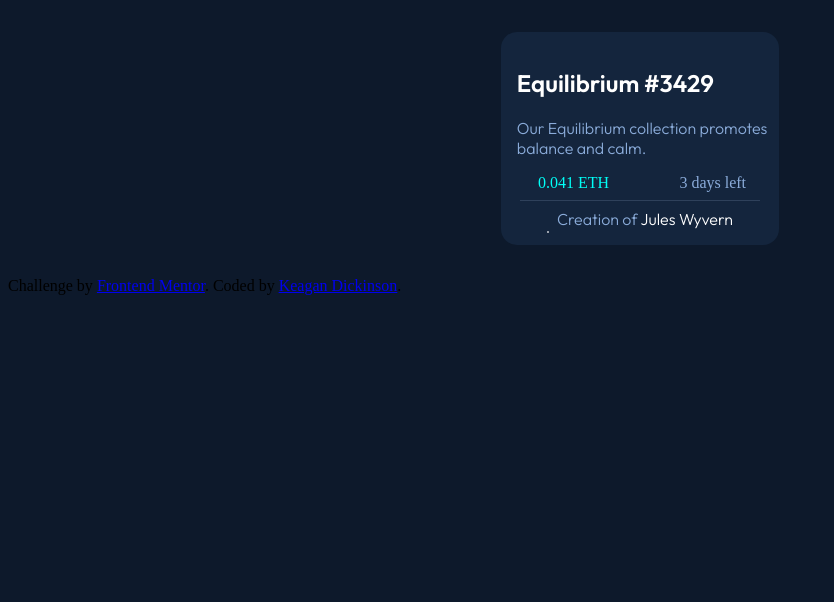
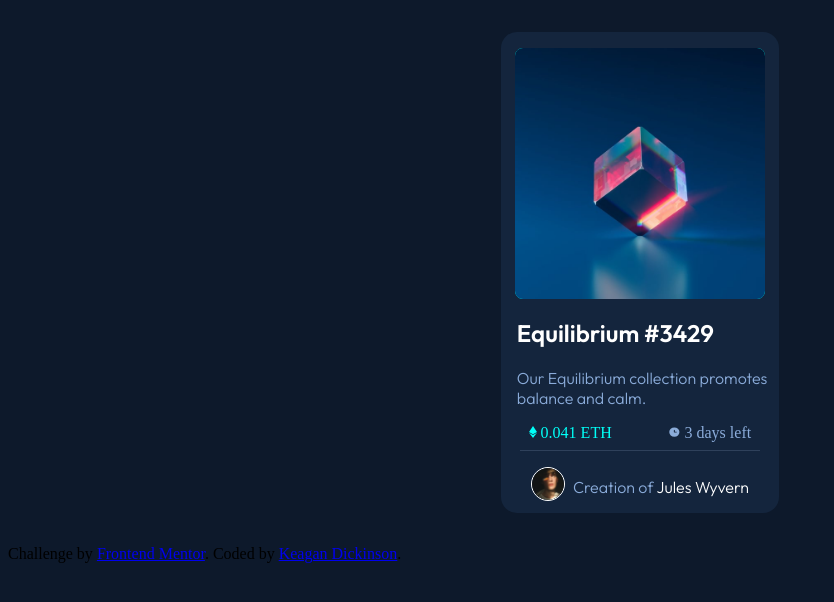
Before and after one commit to PhisherFTW/Developer-portfolio, a plain HTML site: page index.html in a window 1280 px wide. Shown: the whole page, without its empty margins (0-834 px from the left). Drawn offline with Linux system fonts and the light colour scheme.

Commit message:
Update, forgot to remove the folder extension
Fixed folder extension, for imgs

```diff
--- a/index.html
+++ b/index.html
@@ -18,20 +18,20 @@
 <body>
   <main class="card-body">
     <div class="container">
-      <img src="images/image-equilibrium.jpg" class="image-equil" alt="">
+      <img src="image-equilibrium.jpg" class="image-equil" alt="">
       <div class="middle">
-        <img src="images/icon-view.svg" alt="" class="eye middle">
+        <img src="icon-view.svg" alt="" class="eye middle">
       </div>
     </div>
     <h2>Equilibrium #3429</h2>
     <p class="p1">Our Equilibrium collection promotes balance and calm.</p>
     <div class="wrapper">
-      <div><img src="images/icon-ethereum.svg" alt="" class="icon-imgs"><span class="eth-txt"> 0.041 ETH</span></div>
-      <div><img src="images/icon-clock.svg" alt="" class="icon-imgs"><span class="days-left"> 3 days left</span></div>
+      <div><img src="icon-ethereum.svg" alt="" class="icon-imgs"><span class="eth-txt"> 0.041 ETH</span></div>
+      <div><img src="icon-clock.svg" alt="" class="icon-imgs"><span class="days-left"> 3 days left</span></div>
     </div>
 
     <hr>
-    <img src="images/image-avatar.png" class="profile-img" alt="">
+    <img src="image-avatar.png" class="profile-img" alt="">
     <p class="creator">Creation of <span class="name">Jules Wyvern</span></p>
   </main>
   <footer class="attribution">
```
